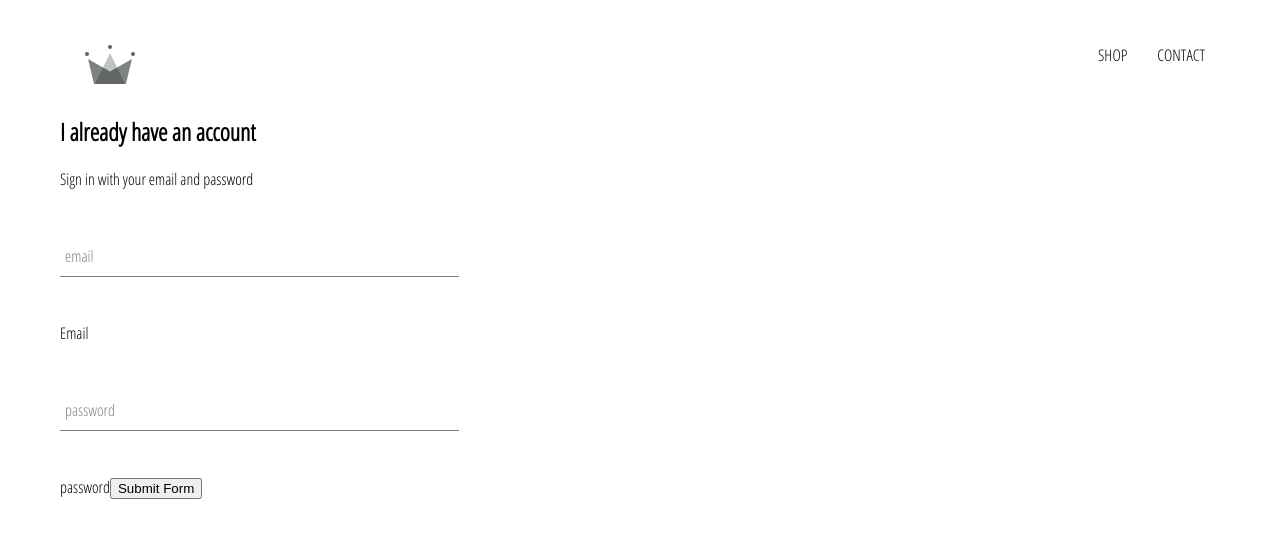
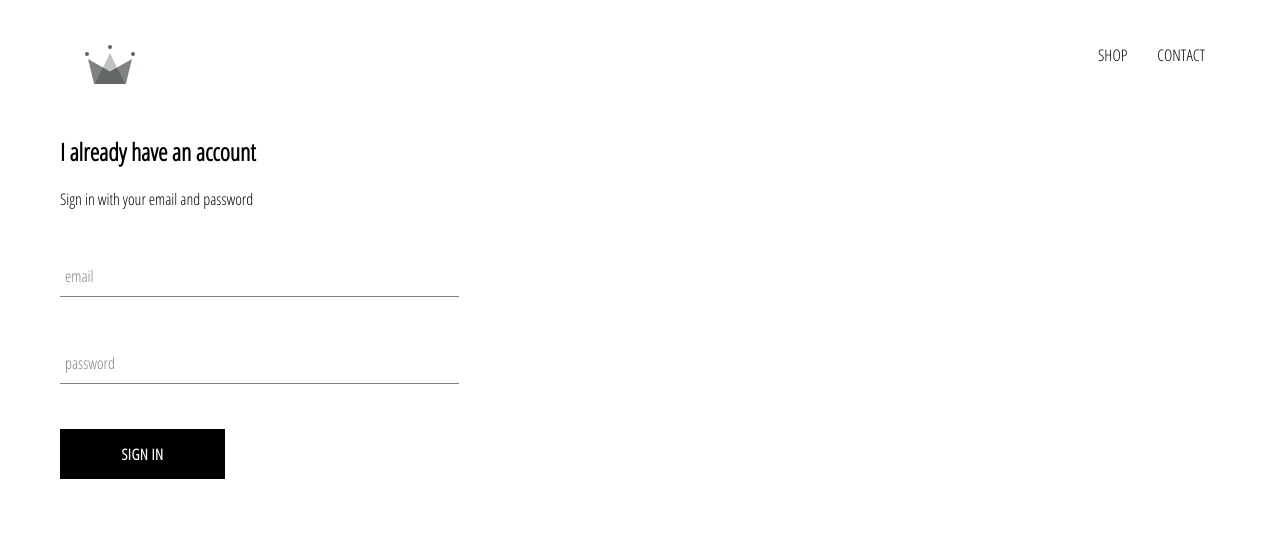
Before and after one commit to isalavat/crwn-clothing, a React (Create React App) app: page /signin in a window 1280 px wide. Shown: the top 538 px of the page. Built offline with nearby package versions, Linux system fonts and the light colour scheme; the HTML template or start-up script is replaced by a standard one; a web font is replaced by a local one.

Commit message:
CustomButton component added

```diff
--- /dev/null
+++ b/src/components/custom-button/custom-button.component.jsx
@@ -0,0 +1,11 @@
+import React from "react";
+
+import "./custom-button.styles.scss";
+
+const CustomButton = ({children, ...otherProps}) => (
+    <button className="custom-button" {...otherProps}>
+        {children}
+    </button>
+);
+
+export default CustomButton;
--- /dev/null
+++ b/src/components/custom-button/custom-button.styles.scss
@@ -0,0 +1,22 @@
+.custom-button {
+    min-width: 165px;
+    width: auto;
+    height: 50px;
+    letter-spacing: 0.5px;
+    line-height: 50px;
+    padding: 0 35px 0 35px;
+    font-size: 15px;
+    background-color: black;
+    color: white;
+    text-transform: uppercase;
+    font-family: 'Open Sans Condensed';
+    font-weight: bolder;
+    border: none;
+    cursor: pointer;
+
+    &:hover {
+      background-color: white;
+      color: black;
+      border: 1px solid black;
+    }
+  }
--- a/src/components/sign-in/sign-in.component.jsx
+++ b/src/components/sign-in/sign-in.component.jsx
@@ -1,5 +1,6 @@
 import React from "react";
 import FormInput from "../form-input/form-input.component";
+import CustomButton from "../custom-button/custom-button.component";
 import "./sign-in.styles.scss";
 class SignIn extends React.Component {
     constructor() {
@@ -34,18 +35,16 @@
                         handleChange={this.onChange}
                         label="email"
                         required/>
-                    <label>Email</label>
                     <FormInput
                         name="password"
                         type="password"
                         value={this.state.email}
                         label="password"
                         required/>
-                    <label>password</label>
-                    <input
+                    <CustomButton
                         type="submit"
                         value="Submit Form"
-                        handleChange={this.onChange}/>
+                        >Sign In</CustomButton>
                 </form>
 
             </div>
--- a/src/components/sign-in/sign-in.styles.scss
+++ b/src/components/sign-in/sign-in.styles.scss
@@ -1,3 +1,8 @@
 .sign-in {
     width:30vw;
+    display: flex;
+    flex-direction: column;
+    .title {
+        margin: 10px;
+    }
 }
```
